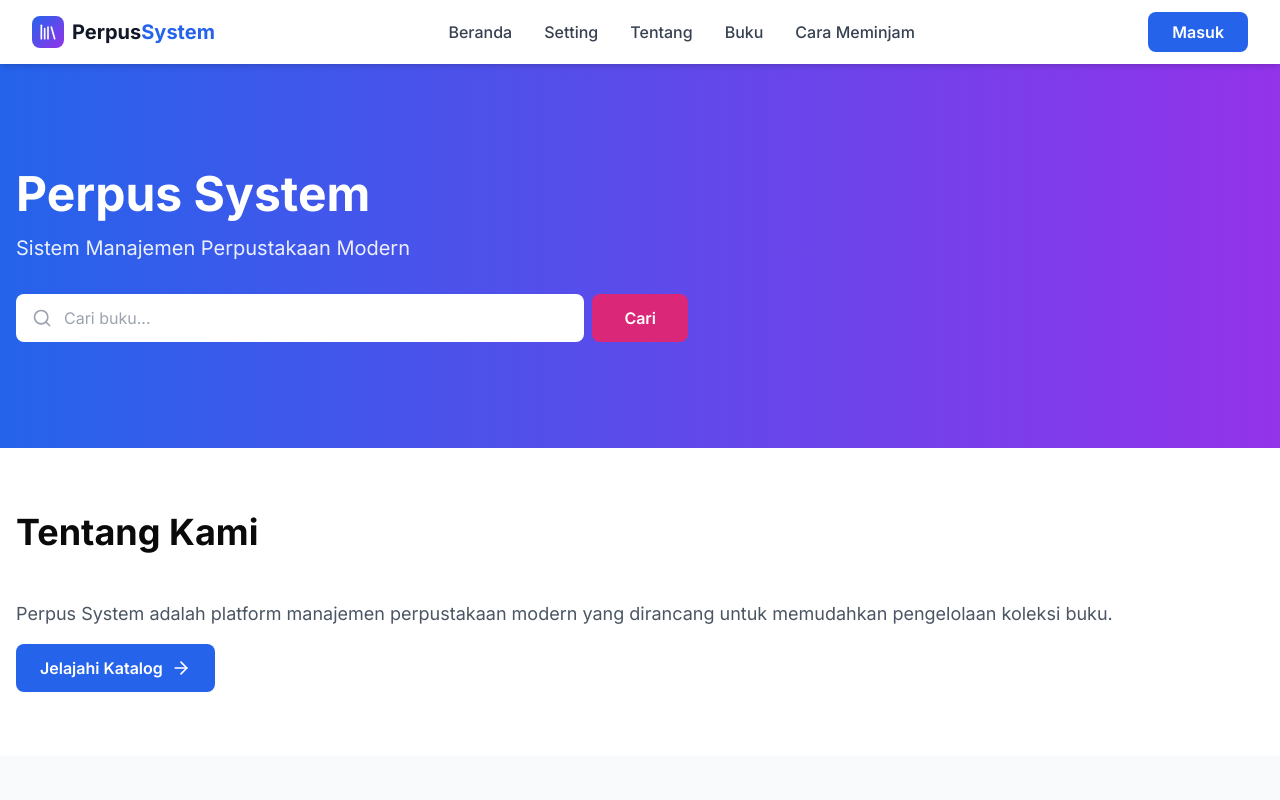
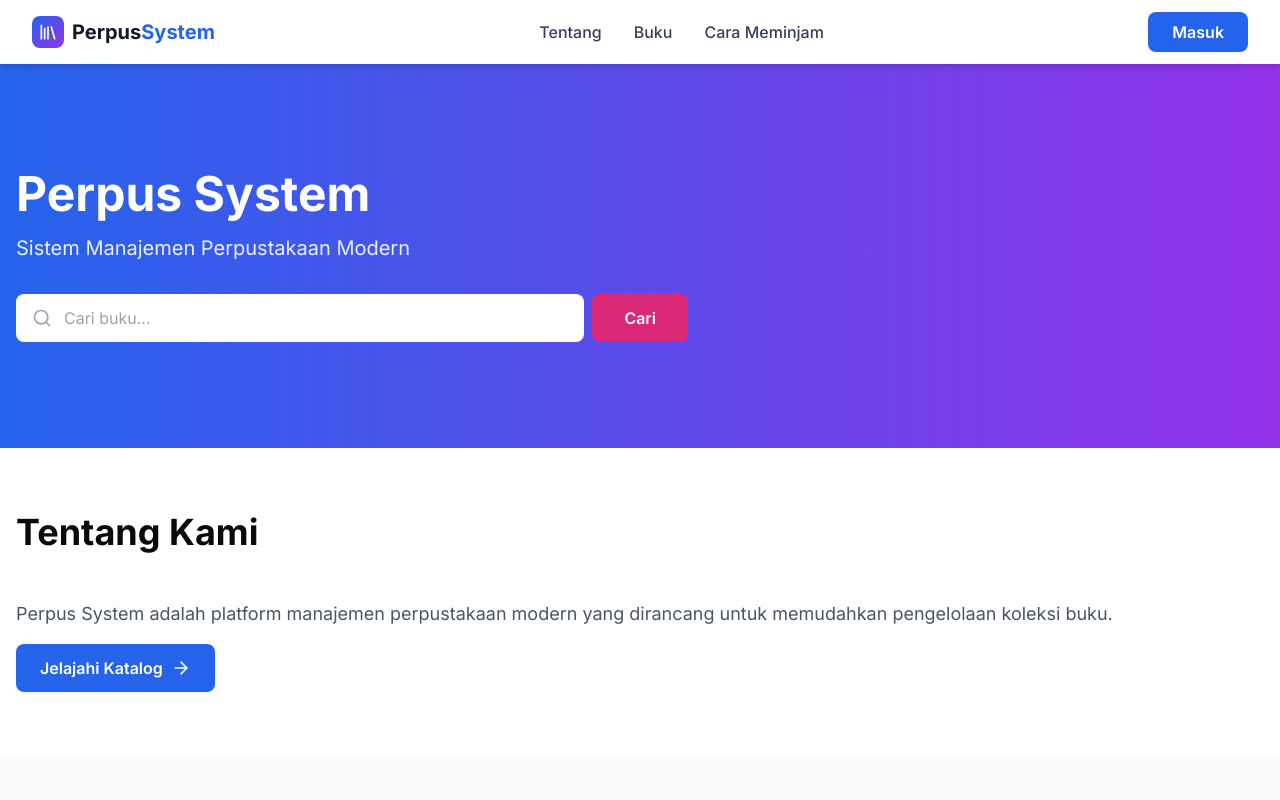
Before and after one commit to theolistianto/perpustakaan, a Next.js app in the folder perpus/: page / in a window 1280 px wide. Shown: the top 800 px of the page. Built offline with nearby package versions, Linux system fonts and the light colour scheme.

Commit message:
Update navbar.tsx

```diff
--- a/perpus/components/ui/navbar.tsx
+++ b/perpus/components/ui/navbar.tsx
@@ -34,9 +34,8 @@ export default function Navbar() {
     window.location.reload();
   };
 
-  const menuItems = [
-    { label: "Beranda", href: "/" },
-    { label: "Setting", href: "/dashboard/settings" },
+    const menuItems = [
+    ...(userRole === "admin" ? [{ label: "Setting", href: "/dashboard/settings" }] : []),
     { label: "Tentang", href: "#about" },
     { label: "Buku", href: "#books" },
     { label: "Cara Meminjam", href: "/panduan/meminjam" },
```
